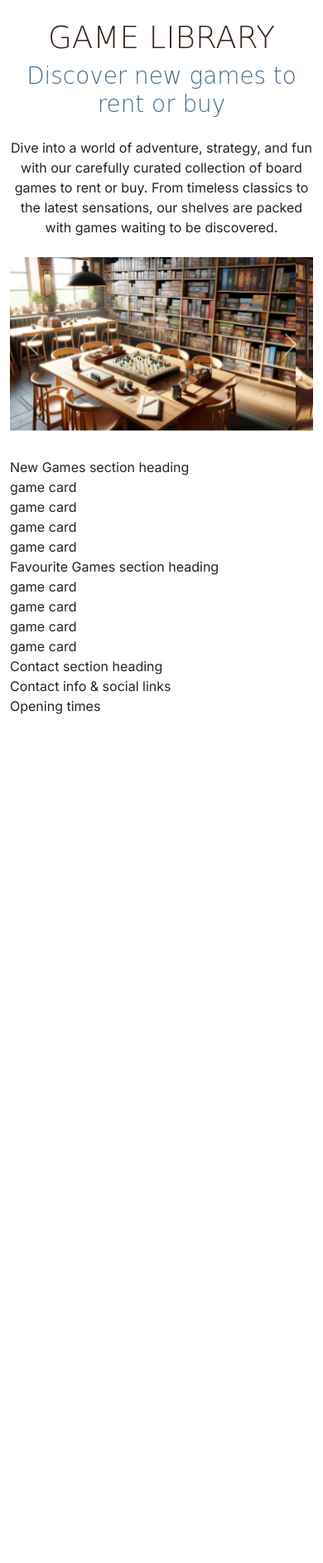
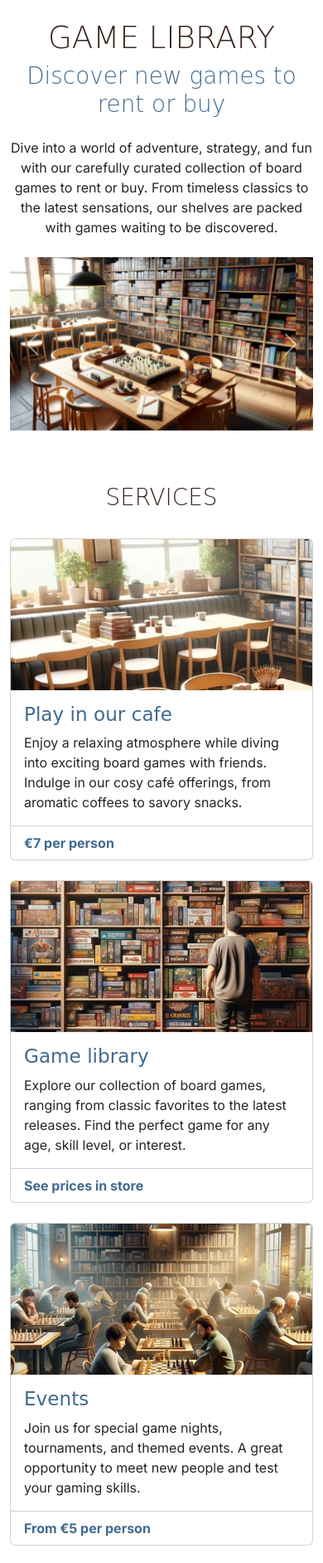
Before and after one commit to NickPortfolioProjects/boardwalk-games, a plain HTML site: page game-library.html in a window 390 px wide. Shown: the part 67-1951 px from the top of the page at 83% size. Before the commit the page ends 930 px from the top, so only its background shows below. Drawn offline with nearby package versions, Linux system fonts and the light colour scheme; a web font is replaced by a local one.

Commit message:
Updated media query in css file. Added the correct dimensions so there is consistancy amongst different devices.

```diff
--- a/assets/css/style.css
+++ b/assets/css/style.css
@@ -22,9 +22,17 @@
 h3 {
     font-family: var(--secondary-font);
     color: var(--primary-color); /* Use the primary color for headings */
+
+}
+
+h1,
+h2 {
     text-transform: uppercase;
 }
 
+h2 {
+    margin-bottom: 2rem;
+}
 .sub-heading-color {
     color: var(--highlight-color); /* Use the highlight color for subheadings */
 }
@@ -48,6 +56,17 @@
     font-family: var(--secondary-font);
 }
 
+/* Header */
+#services .card-footer {
+    font-weight: bold;
+    color: var(--highlight-color);
+    background-color: transparent;
+}
+
+#services .card {
+    margin-bottom: 1.5rem;
+}
+
 /*.container,
 .row {
     border: 2px solid black;
@@ -57,3 +76,37 @@
     border: 2px solid white;
     background-color: lightgray;
 }*/
+
+/* Media Queries */
+
+/* Medium Devices, (tablets, 768px and larger screens) */
+@media screen and (min-width: 768px) {
+    /* Make all card heights consistant for all devices. */
+    #services .card-body {
+        min-height: 191px;
+    }
+}
+
+/* Large Devices, (small laptops, 992px and up) */
+@media screen and (min-width: 992px) {
+    /* Make all card heights consistant for all devices. */
+    #services .card-body {
+        min-height: auto;
+    }
+}
+
+/* extra Large Devices, (large laptops, 1200px and up) */
+@media screen and (min-width: 1200px) {
+    /* Make all card heights consistant for all devices. */
+    #services .card-body {
+        min-height: 220px;
+    }
+}
+
+/* Large Devices, (Desktops, 1400px and up) */
+@media screen and (min-width: 1400px) {
+    /* Make all card heights consistant for all devices. */
+    #services .card-body {
+        min-height: 195px;
+    }
+}
--- a/game-library.html
+++ b/game-library.html
@@ -37,7 +37,7 @@
             <div class="collapse navbar-collapse" id="navbarNav">
                 <ul class="navbar-nav ms-auto">
                     <li class="nav-item">
-                        <a class="nav-link "  href="index.html">Home</a>
+                        <a class="nav-link " href="index.html">Home</a>
                     </li>
                     <li class="nav-item">
                         <a class="nav-link" href="#">Services</a>
@@ -59,7 +59,9 @@
             <div class="col-12 col-xl-6 text-center text-xl-start">
                 <h1 class="display-3">Game Library</h1>
                 <p class="lead display-6 sub-heading-color">Discover new games to rent or buy</p>
-                <p class="my-4">Dive into a world of adventure, strategy, and fun with our carefully curated collection of board games to rent or buy. From timeless classics to the latest sensations, our shelves are packed with games waiting to be discovered.</p>
+                <p class="my-4">Dive into a world of adventure, strategy, and fun with our carefully curated collection
+                    of board games to rent or buy. From timeless classics to the latest sensations, our shelves are
+                    packed with games waiting to be discovered.</p>
             </div>
             <div class="col-12 col-xl-6">
                 <div id="carouselExampleAutoplaying" class="carousel slide" data-bs-ride="carousel">
@@ -104,19 +106,83 @@
         </div>
     </header>
 
-    <!-- main element to hold all key sections of the game library page,
-         it is not part of the grid structure -->
+    <!-- main element to hold all key sections of the game library page, it is not part of the grid structure -->
+
     <main>
-        <!-- New Games section -->
-        <section class="container">
+        <!-- Services section -->
+        <section id="services" class="container section">
             <div class="row">
-                <div class="col-12">
-                    New Games section heading
+                <div class="col-12 text-center">
+                    <h2 class="display-6">Services</h2>
                 </div>
-                <div class="col-12 col-md-6 col-xl-3">game card</div>
-                <div class="col-12 col-md-6 col-xl-3">game card</div>
-                <div class="col-12 col-md-6 col-xl-3">game card</div>
-                <div class="col-12 col-md-6 col-xl-3">game card</div>
+                <div class="col-12 col-md-6 col-xl-3">
+                    <div class="card">
+                        <img src="assets/images/services-1.webp" class="card-img-top"
+                            alt="Boardwalk games cafe table by a window, stacks of boardgames can be seen on the table">
+                        <div class="card-body">
+                            <h3 class="card-title sub-heading-color">Play in our cafe</h3>
+                            <p class="card-text">
+                                Enjoy a relaxing atmosphere while diving into exciting board
+                                games with friends. Indulge in our cosy café offerings, from
+                                aromatic coffees to savory snacks.
+                            </p>
+                        </div>
+                        <div class="card-footer">
+                            <p class="mb-0">€7 per person</p>
+                        </div>
+                    </div>
+                </div>
+                <div class="col-12 col-md-6 col-xl-3">
+                    <div class="card">
+                        <img src="assets/images/services-2.webp" class="card-img-top"
+                            alt="Board games stacked in bookshelves, a man can be seen browsing the shelves" />
+                        <div class="card-body">
+                            <!-- bootstrap cards come as h5 by default, changed to h3 to fit project heading hierarchy -->
+                            <h3 class="card-title sub-heading-color">Game library</h3>
+                            <p class="card-text">
+                                Explore our collection of board games, ranging from classic
+                                favorites to the latest releases. Find the perfect game for
+                                any age, skill level, or interest.
+                            </p>
+                        </div>
+                        <div class="card-footer">
+                            <p class="mb-0">See prices in store</p>
+                        </div>
+                    </div>
+                </div>
+                <div class="col-12 col-md-6 col-xl-3">
+                    <div class="card">
+                        <img src="assets/images/services-3.webp" class="card-img-top">
+                        <div class="card-body">
+                            <h3 class="card-title sub-heading-color">Events</h3>
+                            <p class="card-text">
+                                Join us for special game nights, tournaments, and themed
+                                events. A great opportunity to meet new people and test your
+                                gaming skills.
+                            </p>
+                        </div>
+                        <div class="card-footer">
+                            <p class="mb-0">From €5 per person</p>
+                        </div>
+                    </div>
+                </div>
+                <div class="col-12 col-md-6 col-xl-3">
+                    <div class="card">
+                        <img src="assets/images/services-4.webp" class="card-img-top"
+                            alt="A kids party being held at Boardwalk Games">
+                        <div class="card-body">
+                            <h3 class="card-title sub-heading-color">Kids parties</h3>
+                            <p class="card-text">
+                                Celebrate your child's special day with us! We offer fun,
+                                game-filled party packages that are sure to delight young
+                                gamers and their friends.
+                            </p>
+                        </div>
+                        <div class="card-footer">
+                            <p class="mb-0">From €7 per child</p>
+                        </div>
+                    </div>
+                </div>
             </div>
         </section>
         <!-- Favourite Games section -->
```
Lines whose indentation alone changed are shown as unchanged.
